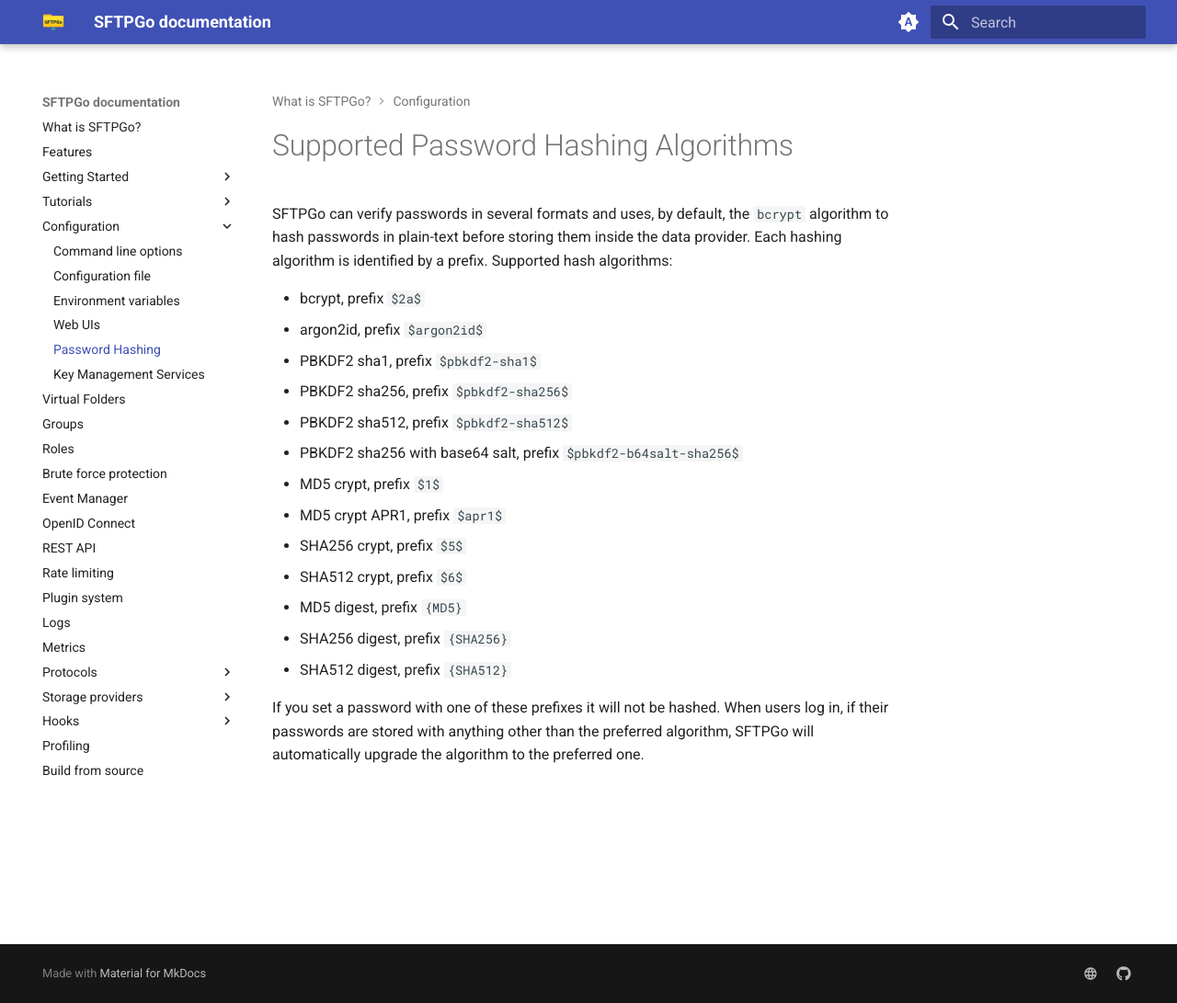
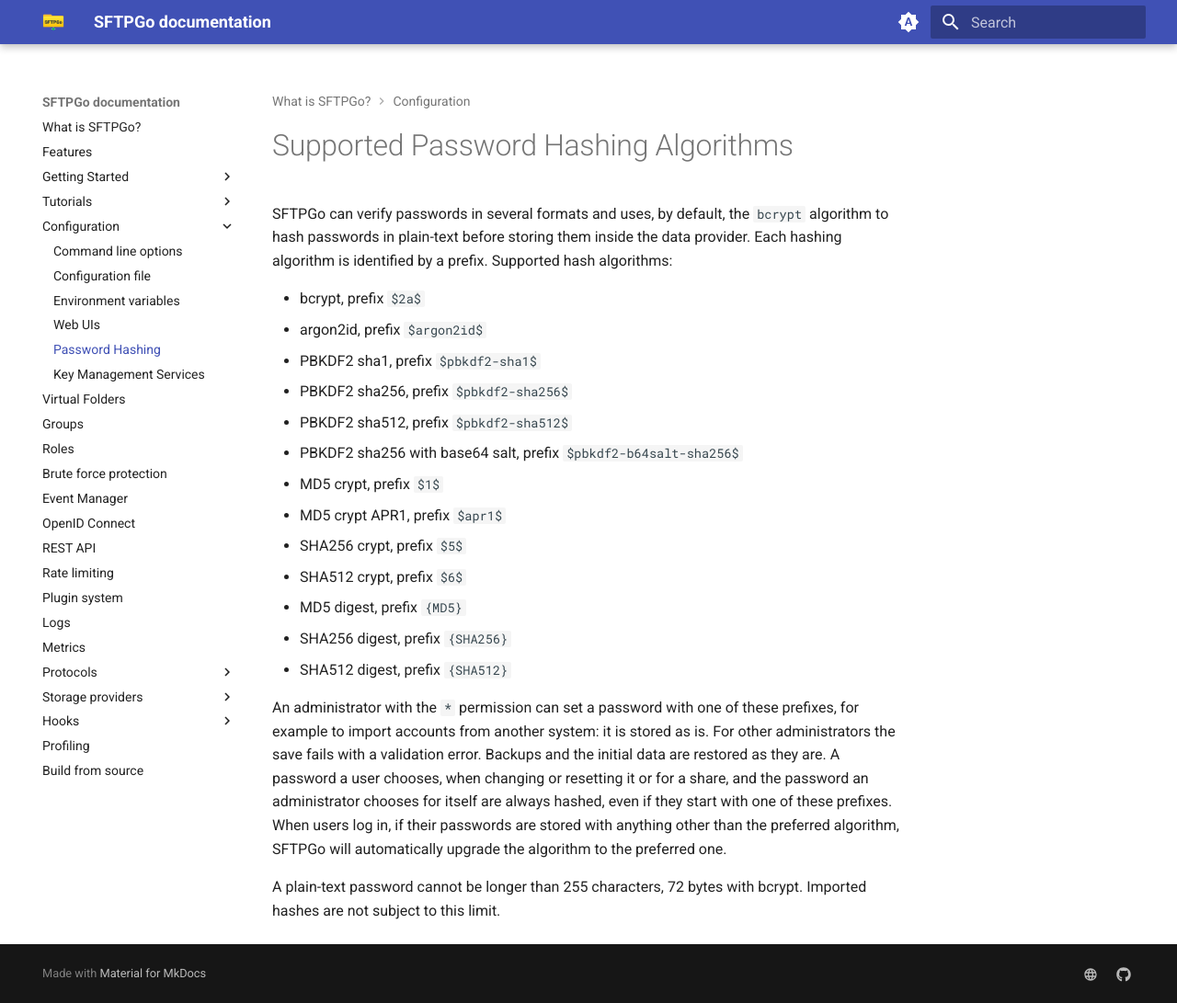
Before and after one commit to sftpgo/docs, an MkDocs documentation site: the page built from docs/password.md, in a window 1280 px wide and 1091 px high. Shown: the whole window at 92% size. Built offline with MkDocs 1.6.1 and Material for MkDocs 9.7.7, drawn with Linux system fonts in a browser that asks for light colours; the version menu is left out.

Commit message:
password: document who can set password hashes and the maximum length
Signed-off-by: Nicola Murino <nicola.murino@gmail.com>

```diff
--- a/docs/password.md
+++ b/docs/password.md
@@ -21,5 +21,7 @@ Supported hash algorithms:
 - SHA256 digest, prefix `{SHA256}`
 - SHA512 digest, prefix `{SHA512}`
 
-If you set a password with one of these prefixes it will not be hashed.
+An administrator with the `*` permission can set a password with one of these prefixes, for example to import accounts from another system: it is stored as is. For other administrators the save fails with a validation error. Backups and the initial data are restored as they are. A password a user chooses, when changing or resetting it or for a share, and the password an administrator chooses for itself are always hashed, even if they start with one of these prefixes.
 When users log in, if their passwords are stored with anything other than the preferred algorithm, SFTPGo will automatically upgrade the algorithm to the preferred one.
+
+A plain-text password cannot be longer than 255 characters, 72 bytes with bcrypt. Imported hashes are not subject to this limit.
```
